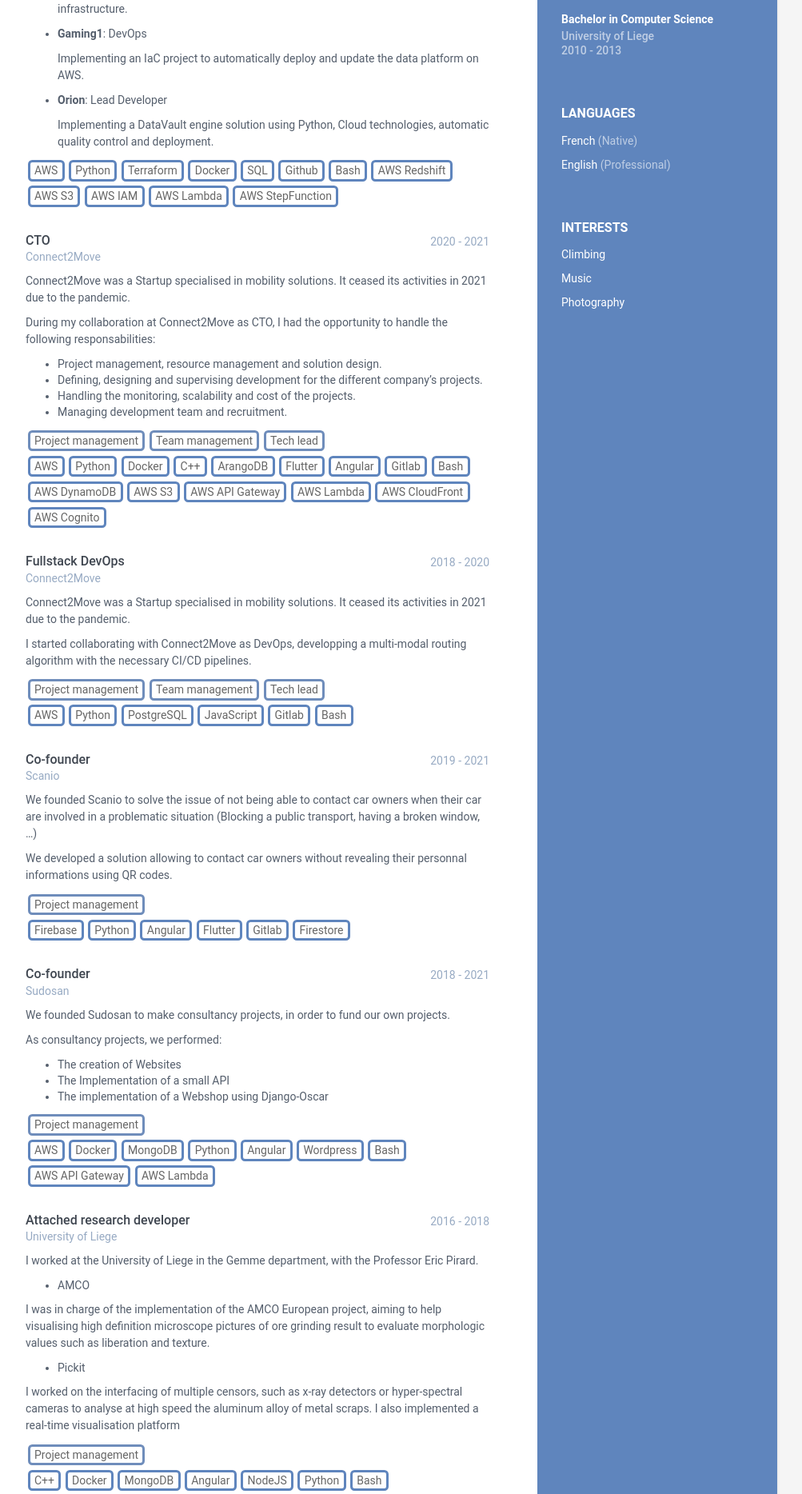
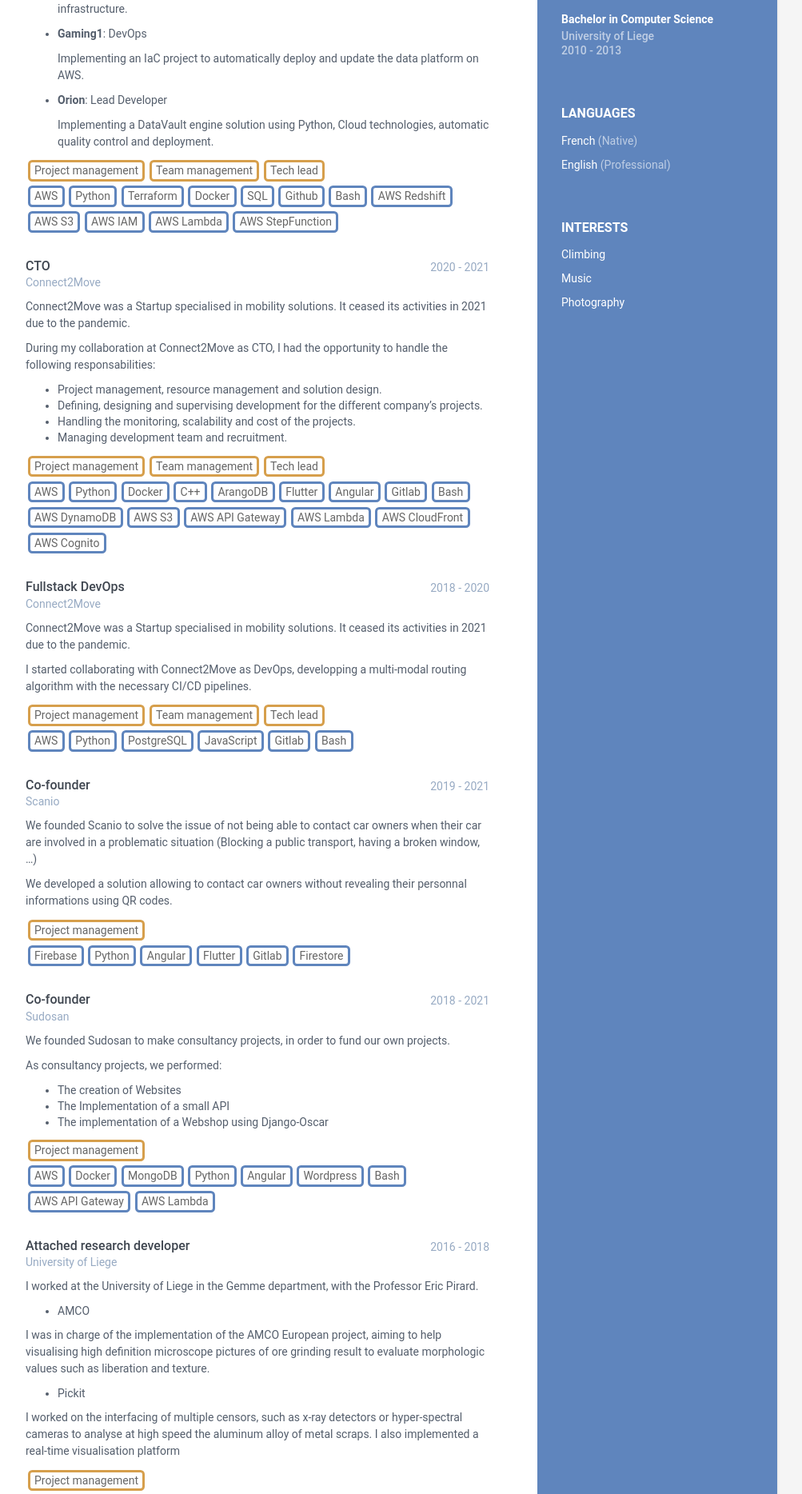
Before and after one commit to GaetanLhoest/digital-cv, a Jekyll site: the page built from index.html, in a window 1280 px wide. Shown: the part 580-2448 px from the top of the page at 80% size, without its empty margins (168-1171 px from the left). Built offline with Jekyll 4.4.1, drawn with Linux system fonts in a browser that asks for light colours.

Commit message:
Update skills colors

```diff
--- a/_data/data.yml
+++ b/_data/data.yml
@@ -80,6 +80,10 @@ experiences:
         - **Orion**: Lead Developer
 
           Implementing a DataVault engine solution using Python, Cloud technologies, automatic quality control and deployment.
+    pms:
+      - Project management
+      - Team management
+      - Tech lead
     techs:
       - AWS
       - Python
--- a/_sass/skins/_blue.scss
+++ b/_sass/skins/_blue.scss
@@ -1,6 +1,6 @@
 /* Blue variables */
 $theme-color: #5f85bd;
-$lighter-theme-color: #6f8dbb;
+$lighter-theme-color: #d69f4c;
 $text-color: #3F4650;
 $text-color-secondary: #545E6C;
 $text-grey: #97AAC3;
```
